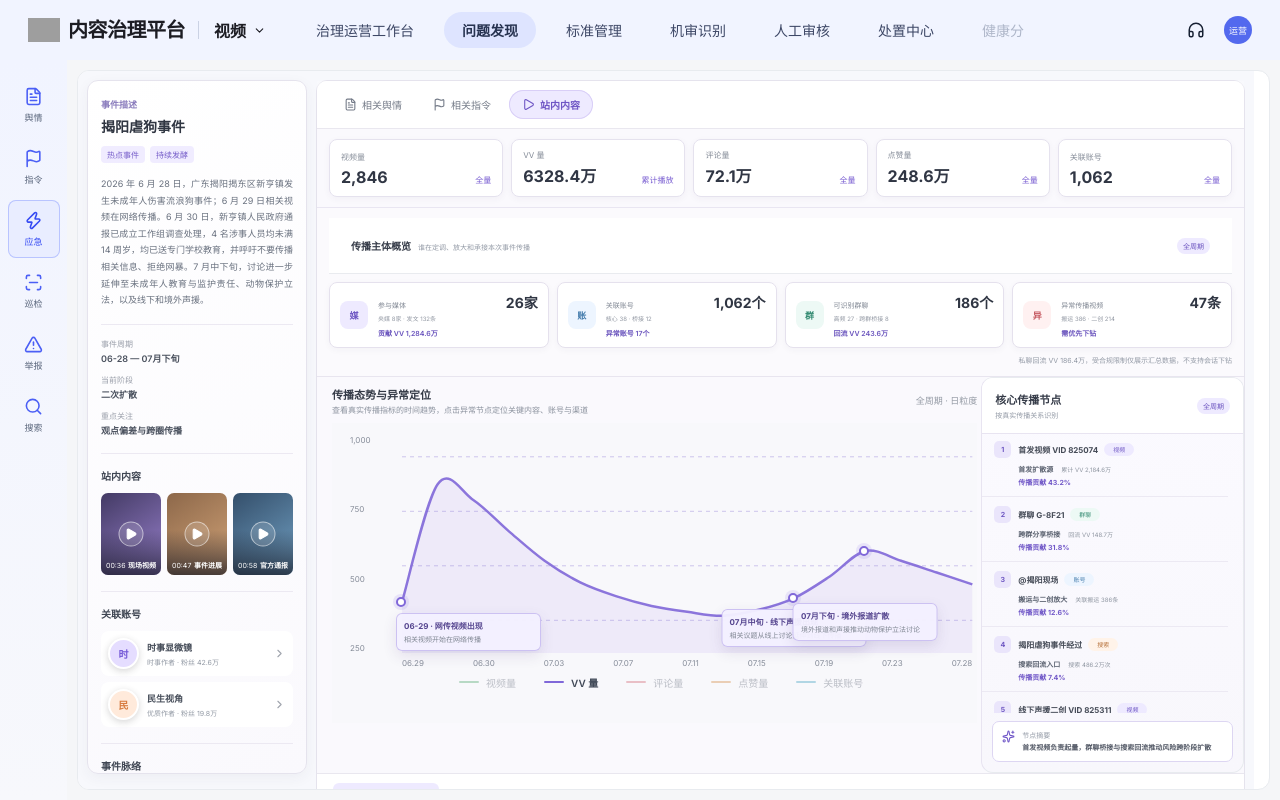
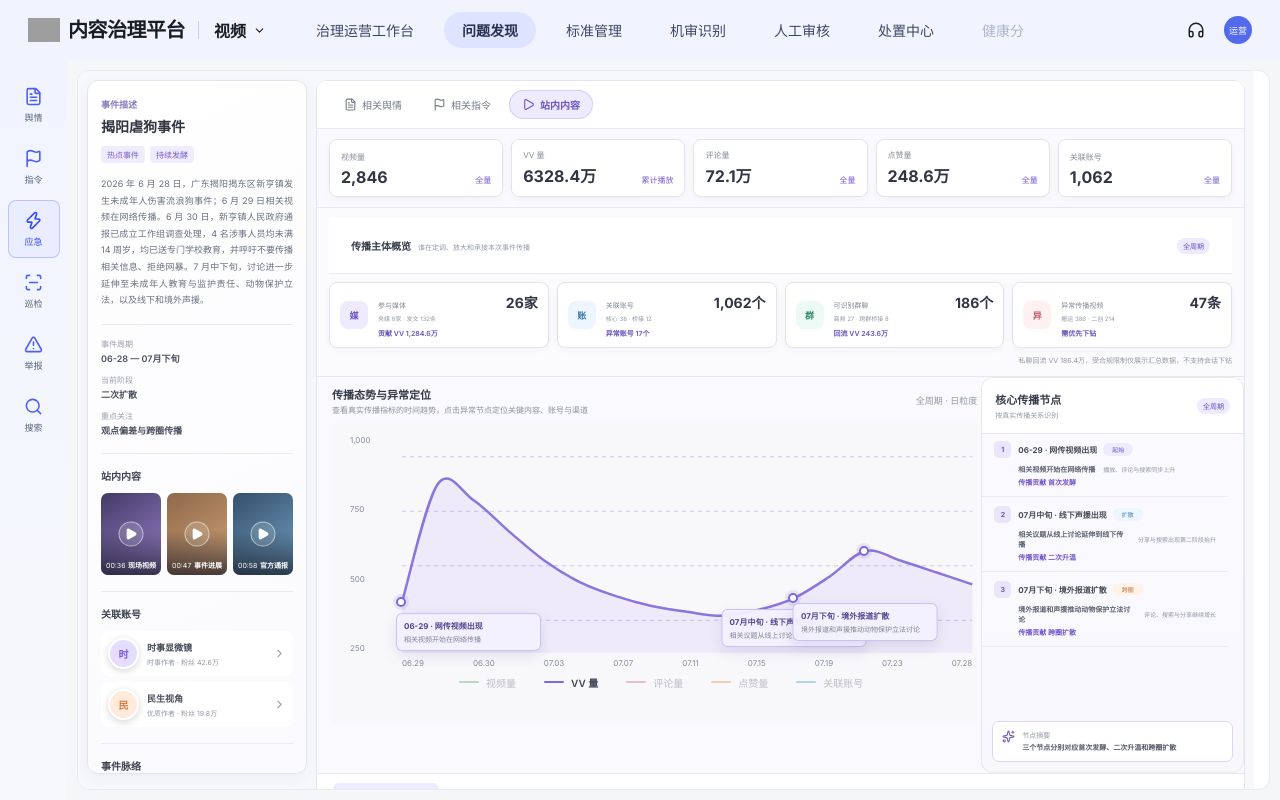
Before and after one commit to zhudantong123-hub/communicationanalysis, a React (Vite) app: page / in a window 1280 px wide. Built offline with nearby package versions, Linux system fonts and the light colour scheme; grey boxes are pictures that could not be loaded.

Commit message:
对齐趋势图与核心传播节点

```diff
--- a/src/main.tsx
+++ b/src/main.tsx
@@ -299,7 +299,7 @@ function InsightCommandCenter({select,activeOpinion,timeFilterIndex,onOpinionSel
   视频:[
    {index:0,short:'网传视频出现',title:'6月29日相关视频开始在网络传播',detail:'网传“新亨镇未成年人伤害流浪狗”视频出现，事件从本地现场内容进入公共讨论。',impact:'播放、评论与搜索同步上升（Demo 指标）',evidence:'公开通报确认6月29日相关视频已在网络传播',coreVideo:'网传新亨镇未成年人伤害流浪狗视频',opinions:['要求核实事件经过','关注涉事人员处置','呼吁停止传播血腥画面']},
    {index:11,short:'线下声援出现',title:'7月中旬议题从线上讨论延伸到线下传播',detail:'围绕事件的声援内容开始通过线下广告、图片记录和二次转述重新进入社交平台，形成新一轮内容传播。',impact:'播放、分享与搜索出现第二阶段抬升（Demo 指标）',evidence:'7月中下旬公开报道记录多地线下声援活动',coreVideo:'线下声援画面及相关议题解读',opinions:['持续关注事件后续','推动动物保护立法','避免传播未成年人身份信息']},
-   {index:13,short:'议题再次扩散',title:'7月中下旬讨论转向线下及境外声援',detail:'事件关注从视频本身延伸至动物保护立法，线下广告和境外报道推动议题再次扩散。',impact:'评论、搜索与分享出现第二阶段抬升（Demo 指标）',evidence:'7月中下旬多家媒体报道线下及境外声援活动',coreVideo:'从揭阳事件讨论动物保护立法',opinions:['推动动物保护立法','持续关注事件后续','避免将公共讨论转为人身攻击']}
+   {index:13,short:'境外报道扩散',title:'7月下旬境外报道推动事件再次扩散',detail:'事件关注从视频本身延伸至动物保护立法，境外报道和声援内容推动议题跨圈传播。',impact:'评论、搜索与分享出现第二阶段抬升（Demo 指标）',evidence:'7月下旬多家媒体报道境外声援活动',coreVideo:'从揭阳事件讨论动物保护立法',opinions:['推动动物保护立法','持续关注事件后续','避免将公共讨论转为人身攻击']}
   ],
   评论:[
    {index:5,short:'低播放 × 高评论',title:'责任提问视频播放一般，评论异常集中',detail:'央视新闻置顶责任讨论后，视频播放未达同类头部水平，但二级评论快速增长。',impact:'VV 低于同类 P50，评论率高于基线 2.8 倍',evidence:'置顶提问带动 3,800 条回复，二级评论占比 63%',coreVideo:'央视新闻：未成年人应承担何种责任',opinions:['未成年人也应承担相应责任','家长和学校应承担教育矫治责任','反对公布未成年人个人信息']},
@@ -309,6 +309,9 @@ function InsightCommandCenter({select,activeOpinion,timeFilterIndex,onOpinionSel
  } as const
  const activeInsights=insightSets[opinionScope]
  const anomalyReasonSummary:Record<string,string>={
+  '网传视频出现':'相关视频开始在网络传播',
+  '线下声援出现':'相关议题从线上延伸到线下',
+  '境外报道扩散':'境外报道推动议题跨圈传播',
   '高播放正向 × 高负评':'视频正向 52% / 评论负向 45% / 偏离 28pp',
   '高播放中立 × 负向聚集':'负向评论 44% / 高于同类 19pp',
   '正向供给上升 × 负向未降':'正向供给 +31% / 负评仅降 3pp',
@@ -369,11 +372,9 @@ function InsightCommandCenter({select,activeOpinion,timeFilterIndex,onOpinionSel
  ]
  const displayedComparisonRows=comparisonRows.map((item,index)=>{const time=guideTimeIndex??16;const video=Math.max(3,Math.round(item.video+(time-16)*([.55,.42,-.35,.28,.18][index])));const comment=Math.max(3,Math.round(item.comment+(time-16)*([.82,.58,-.22,.46,.31][index])));return {...item,video,comment,judgement:comment-video>=6?'评论放大':Math.abs(comment-video)<=2?'观点共振':'评论衍生'}})
  const corePropagationNodes=[
-  {id:'video-origin',type:'视频',name:'首发视频 VID 825074',role:'首发扩散源',metric:'累计 VV 2,184.6万',contribution:'43.2%',timeIndex:0},
-  {id:'group-bridge',type:'群聊',name:'群聊 G-8F21',role:'跨群分享桥接',metric:'回流 VV 148.7万',contribution:'31.8%',timeIndex:9},
-  {id:'account-repost',type:'账号',name:'@揭阳现场',role:'搬运与二创放大',metric:'关联搬运 386条',contribution:'12.6%',timeIndex:5},
-  {id:'search-entry',type:'搜索',name:'揭阳虐狗事件经过',role:'搜索回流入口',metric:'搜索 486.2万次',contribution:'7.4%',timeIndex:13},
-  {id:'video-reheat',type:'视频',name:'线下声援二创 VID 825311',role:'二次升温节点',metric:'分享 18.6万次',contribution:'5.0%',timeIndex:11}
+  {id:'event-origin',type:'起始',name:'06-29 · 网传视频出现',role:'相关视频开始在网络传播',metric:'播放、评论与搜索同步上升',contribution:'首次发酵',timeIndex:0},
+  {id:'event-offline',type:'扩散',name:'07月中旬 · 线下声援出现',role:'相关议题从线上讨论延伸到线下传播',metric:'分享与搜索出现第二阶段抬升',contribution:'二次升温',timeIndex:11},
+  {id:'event-overseas',type:'跨圈',name:'07月下旬 · 境外报道扩散',role:'境外报道和声援推动动物保护立法讨论',metric:'评论、搜索与分享继续增长',contribution:'跨圈扩散',timeIndex:13}
  ]
  const activeCoreNodeItem=corePropagationNodes.find(item=>item.id===activeCoreNode)
  return <section className="commandCenter"><div className="trendGrid trendOnly">
@@ -417,7 +418,7 @@ function InsightCommandCenter({select,activeOpinion,timeFilterIndex,onOpinionSel
       </button>
      })}
     </div>
-    <footer><Sparkles size={13}/><span><small>{activeCoreNodeItem?'当前选中':'节点摘要'}</small><b>{activeCoreNodeItem?`${activeCoreNodeItem.name} · ${activeCoreNodeItem.role} · ${activeCoreNodeItem.metric}`:'首发视频负责起量，群聊桥接与搜索回流推动风险跨阶段扩散'}</b></span></footer>
+    <footer><Sparkles size={13}/><span><small>{activeCoreNodeItem?'当前选中':'节点摘要'}</small><b>{activeCoreNodeItem?`${activeCoreNodeItem.name} · ${activeCoreNodeItem.role}`:'三个节点分别对应首次发酵、二次升温和跨圈扩散'}</b></span></footer>
    </aside>
   </div>
   <div className="trendMetricCards">{trendMetrics.map(item=><article key={item[0]}><span>{item[0]}</span><b>{item[1]}</b><em>{item[2]}</em></article>)}</div>
--- a/src/trend-core-opinions.css
+++ b/src/trend-core-opinions.css
@@ -287,6 +287,21 @@
   color: #b56f38;
 }
 
+.coreNodePanel .trendCoreOpinionList > button > span > em.nodeType.起始 {
+  background: #eeeaff;
+  color: #6d55c3;
+}
+
+.coreNodePanel .trendCoreOpinionList > button > span > em.nodeType.扩散 {
+  background: #edf5ff;
+  color: #477eae;
+}
+
+.coreNodePanel .trendCoreOpinionList > button > span > em.nodeType.跨圈 {
+  background: #fff3e9;
+  color: #b56f38;
+}
+
 .coreNodeMeta {
   display: grid;
   grid-template-columns: minmax(0, 1fr) auto;
```
